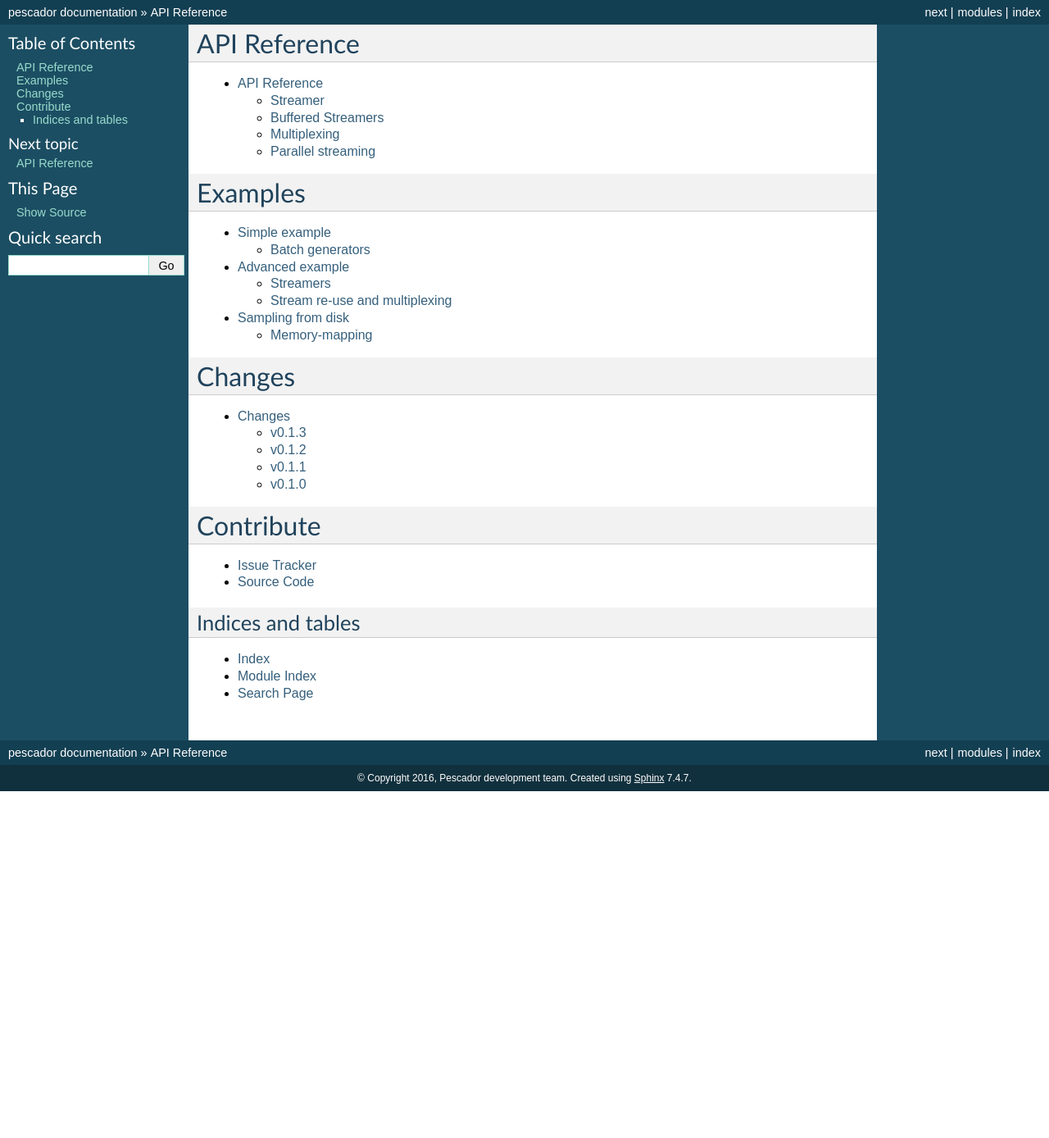
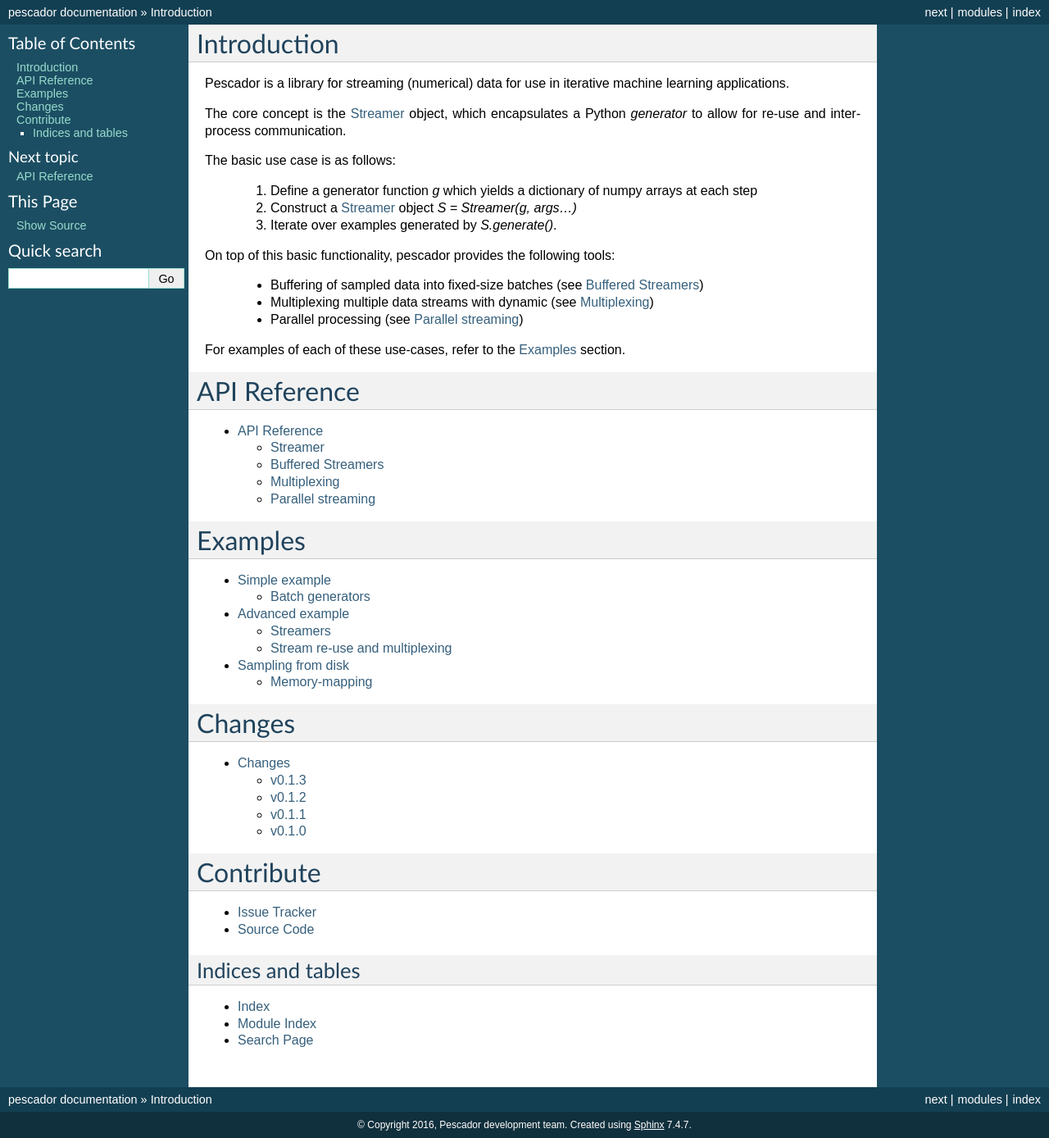
Before and after one commit to pescadores/pescador, a Sphinx documentation site: the page built from docs/index.rst, in a window 1280 px wide. Shown: the whole page at 82% size. Built offline with Sphinx 7.4.7, drawn with Linux system fonts in a browser that asks for light colours; before the commit the page ends 965 px from its top, so only the background shows below that.

Commit message:
added intro to docs

```diff
--- a/docs/index.rst
+++ b/docs/index.rst
@@ -2,6 +2,28 @@
    sphinx-quickstart on Fri Apr  3 10:03:34 2015.
    You can adapt this file completely to your liking, but it should at least
    contain the root `toctree` directive.
+
+Introduction
+------------
+
+Pescador is a library for streaming (numerical) data for use in iterative machine learning applications.
+
+The core concept is the :ref:`Streamer` object, which encapsulates a Python `generator` to allow for re-use and
+inter-process communication.
+
+The basic use case is as follows:
+
+    1. Define a generator function `g` which yields a dictionary of numpy arrays at each step
+    2. Construct a :ref:`Streamer` object `S = Streamer(g, args...)`
+    3. Iterate over examples generated by `S.generate()`.
+
+On top of this basic functionality, pescador provides the following tools:
+
+    - Buffering of sampled data into fixed-size batches (see :ref:`BufferedStreamer`)
+    - Multiplexing multiple data streams with dynamic (see :ref:`Mux`)
+    - Parallel processing (see :ref:`ZMQStreamer`)
+
+For examples of each of these use-cases, refer to the :ref:`Examples` section.
 
 API Reference
 -------------
@@ -9,6 +31,9 @@
     :maxdepth: 2
 
     api
+
+
+.. _examples:
 
 Examples
 --------
@@ -20,6 +45,7 @@
     example2
     example3
 
+
 Changes
 -------
 .. toctree::
@@ -27,10 +53,12 @@
 
     changes
 
+
 Contribute
 ----------
-- `Issue Tracker <http://github.com/bmcfee/pescador/issues>`_
-- `Source Code <http://github.com/bmcfee/pescador>`_
+- `Issue Tracker <http://github.com/pescadores/pescador/issues>`_
+- `Source Code <http://github.com/pescadores/pescador>`_
+
 
 Indices and tables
 ==================
```
Also changed, not shown: docs/api.rst (+11 -0 lines).
